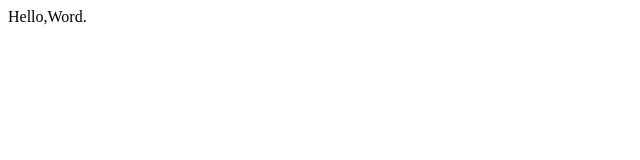
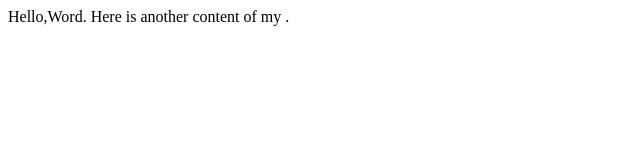
Before and after one commit to Emvicky/lecture1, a plain HTML site: page index.html in a window 1280 px wide. Shown: the whole page, without its empty margins (0-640 px from the left). Drawn offline with Linux system fonts and the light colour scheme.

Commit message:
Added another line

```diff
--- a/index.html
+++ b/index.html
@@ -5,5 +5,6 @@
   </head>
   <body>
     Hello,Word.
+    Here is another content of my .
   </body>
 </html>
```
